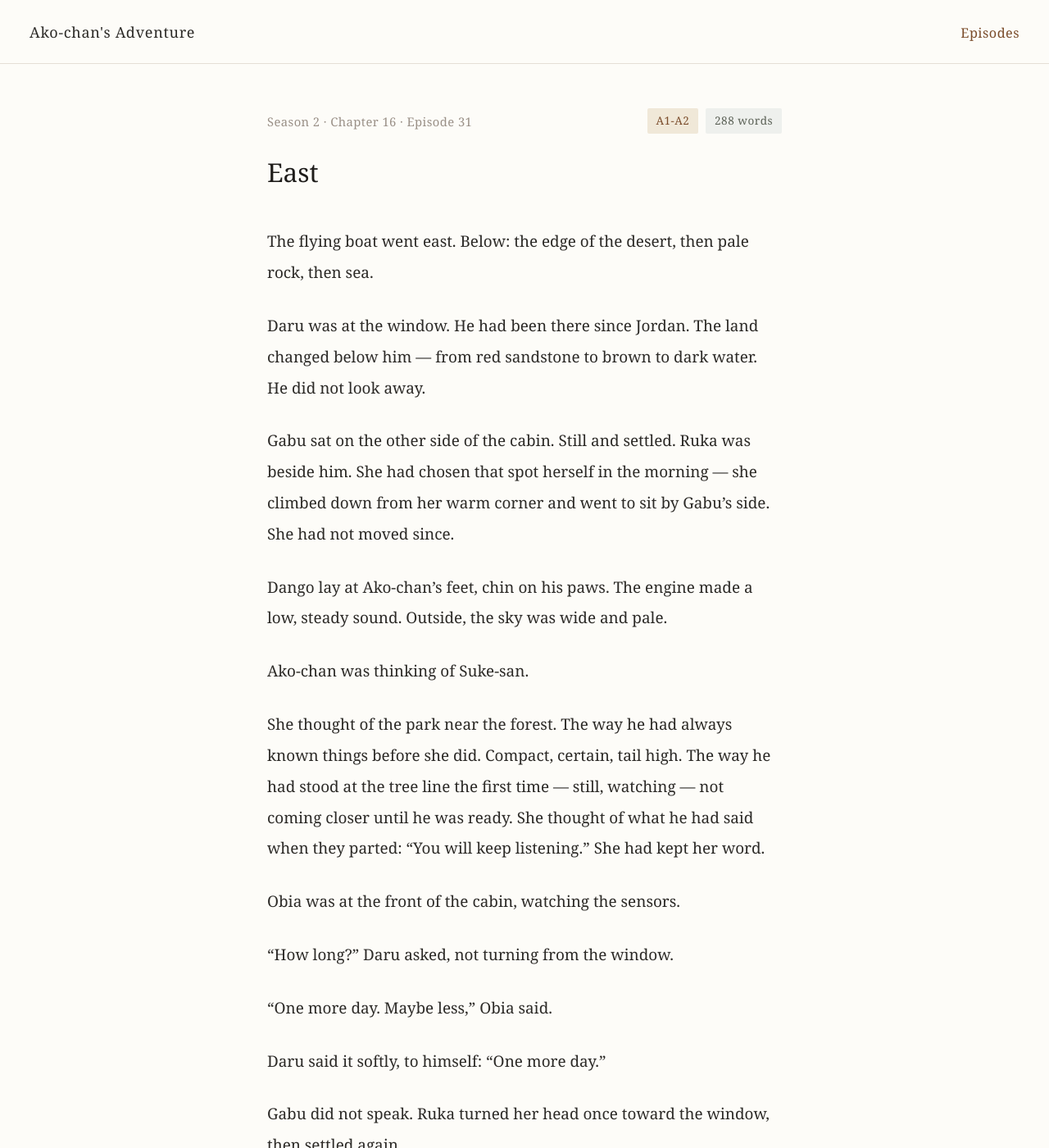
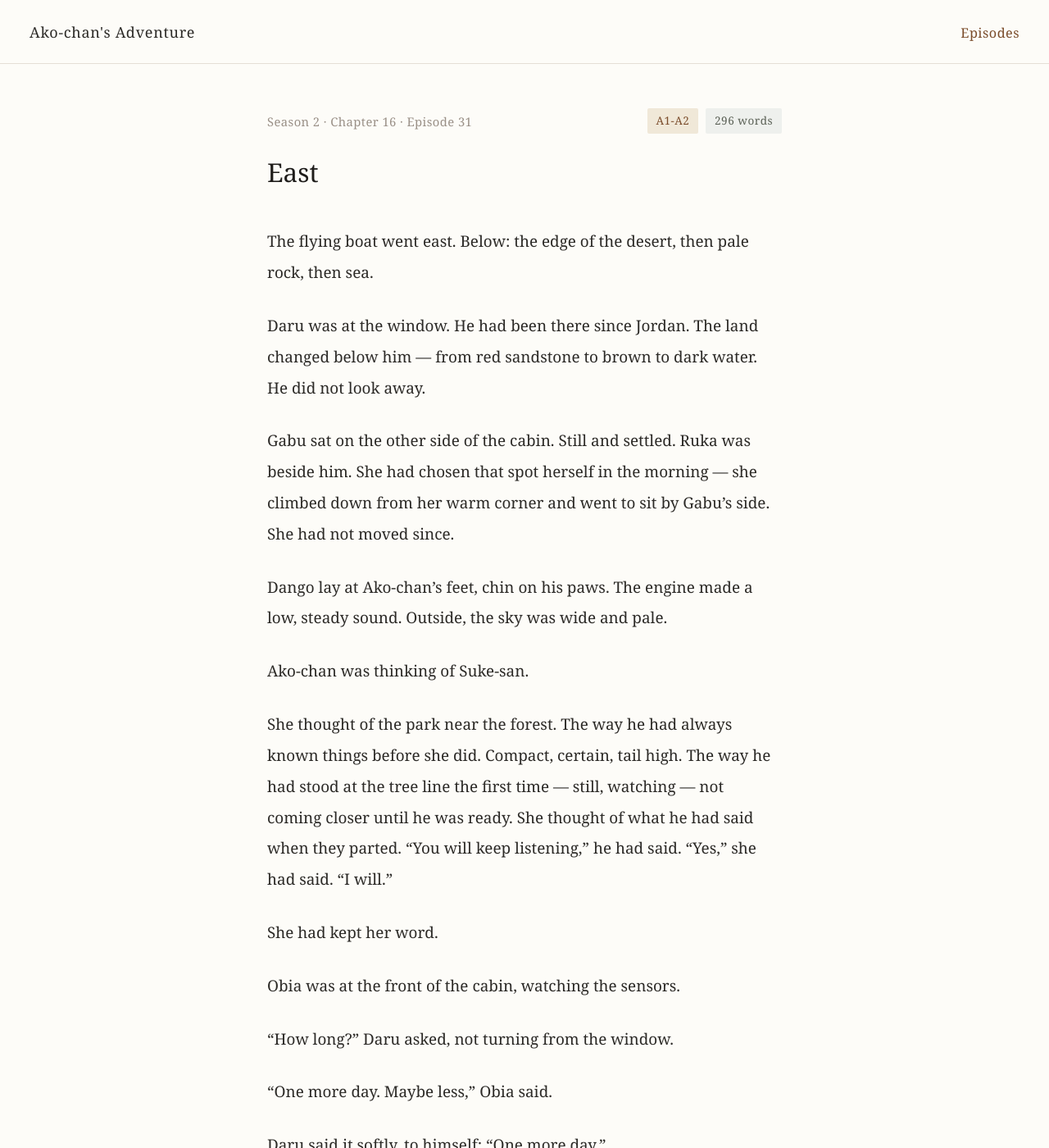
Before and after one commit to morisaki-yuichi/ako-chans-adventure, a Jekyll site: the page built from season2/chapter16/ep031.md, in a window 1280 px wide and 1400 px high. Shown: the whole window at 82% size. Built offline with Jekyll 4.4.1, drawn with Linux system fonts in a browser that asks for light colours.

Commit message:
Fix Ep31 — quote both sides of Suke-san promise for clarity

```diff
--- a/season2/chapter16/ep031.md
+++ b/season2/chapter16/ep031.md
@@ -5,7 +5,7 @@ season: 2
 chapter: 16
 episode: 31
 level: A1-A2
-word_count: 288
+word_count: 296
 story_day: 32
 prev_ep: /season2/chapter15/ep030/
 next_ep: /season2/chapter16/ep032/
@@ -22,7 +22,9 @@ Dango lay at Ako-chan's feet, chin on his paws. The engine made a low, steady so
 
 Ako-chan was thinking of Suke-san.
 
-She thought of the park near the forest. The way he had always known things before she did. Compact, certain, tail high. The way he had stood at the tree line the first time — still, watching — not coming closer until he was ready. She thought of what he had said when they parted: "You will keep listening." She had kept her word.
+She thought of the park near the forest. The way he had always known things before she did. Compact, certain, tail high. The way he had stood at the tree line the first time — still, watching — not coming closer until he was ready. She thought of what he had said when they parted. "You will keep listening," he had said. "Yes," she had said. "I will."
+
+She had kept her word.
 
 Obia was at the front of the cabin, watching the sensors.
 
```
